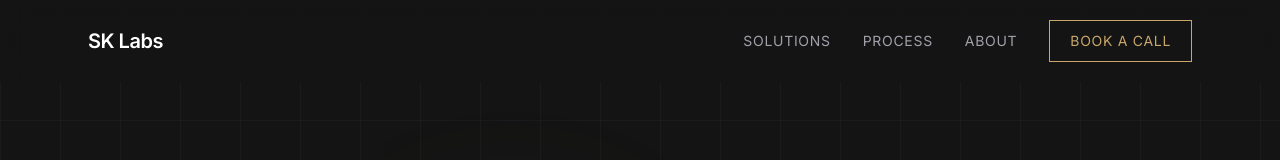
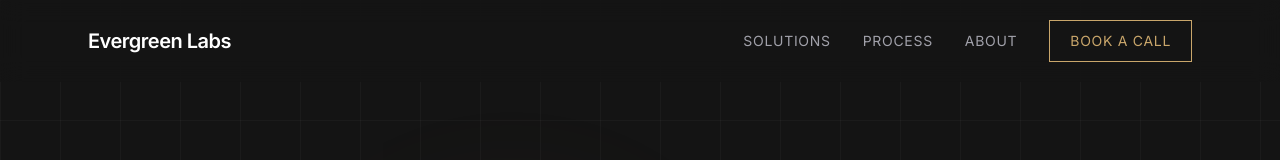
Before and after one commit to AnasKhan0607/sk-labs, a Next.js app: page /sk-labs/ in a window 1280 px wide. Shown: the top 160 px of the page. Built offline with nearby package versions, Linux system fonts and the light colour scheme; a web font is replaced by a local one.

Commit message:
rebrand: SK Labs → Evergreen Labs

```diff
--- a/app/layout.tsx
+++ b/app/layout.tsx
@@ -6,19 +6,19 @@ const inter = Inter({ subsets: ["latin"], variable: "--font-inter" });
 const playfair = Playfair_Display({ subsets: ["latin"], variable: "--font-serif" });
 
 export const metadata: Metadata = {
-  title: "SK Labs — AI Systems for Operations",
+  title: "Evergreen Labs — AI Systems for Operations",
   description: "We help property managers, staffing agencies, and service businesses reduce admin work with custom AI tools.",
   keywords: ["AI development", "AI agency", "property management AI", "staffing automation", "custom AI", "AI automation"],
-  authors: [{ name: "SK Labs" }],
+  authors: [{ name: "Evergreen Labs" }],
   openGraph: {
-    title: "SK Labs — AI Systems for Operations",
+    title: "Evergreen Labs — AI Systems for Operations",
     description: "We help property managers, staffing agencies, and service businesses reduce admin work with custom AI tools.",
     type: "website",
     locale: "en_US",
   },
   twitter: {
     card: "summary_large_image",
-    title: "SK Labs — AI Systems for Operations",
+    title: "Evergreen Labs — AI Systems for Operations",
     description: "We help property managers, staffing agencies, and service businesses reduce admin work with custom AI tools.",
   },
 };
--- a/app/page.tsx
+++ b/app/page.tsx
@@ -11,7 +11,7 @@ export default function Home() {
       {/* Nav */}
       <nav className="fixed top-0 left-0 right-0 z-50 bg-[#141414]/80 backdrop-blur-md">
         <div className="max-w-6xl mx-auto px-6 py-5 flex justify-between items-center">
-          <span className="text-xl font-semibold tracking-tight">SK Labs</span>
+          <span className="text-xl font-semibold tracking-tight">Evergreen Labs</span>
           <div className="flex items-center gap-8">
             <div className="hidden md:flex items-center gap-8 text-sm tracking-wider">
               <a href="#solutions" className="text-zinc-400 hover:text-white transition-colors">SOLUTIONS</a>
@@ -414,7 +414,7 @@ export default function Home() {
             </p>
 
             <a
-              href="mailto:hello@sklabs.dev"
+              href="mailto:hello@evergreenlabs.dev"
               className="relative inline-flex items-center gap-3 px-8 py-4 bg-[#C9A66B] text-[#141414] font-medium tracking-wider hover:bg-[#D4B87A] transition-all group"
             >
               <span className="absolute inset-0 bg-[#C9A66B] blur-2xl opacity-40 group-hover:opacity-60 transition-opacity" />
@@ -428,7 +428,7 @@ export default function Home() {
       {/* Footer */}
       <footer className="py-8 px-6 border-t border-zinc-800">
         <div className="max-w-6xl mx-auto flex justify-between items-center text-sm text-zinc-600">
-          <span>SK Labs</span>
+          <span>Evergreen Labs</span>
           <span>Toronto, Canada</span>
         </div>
       </footer>
```
